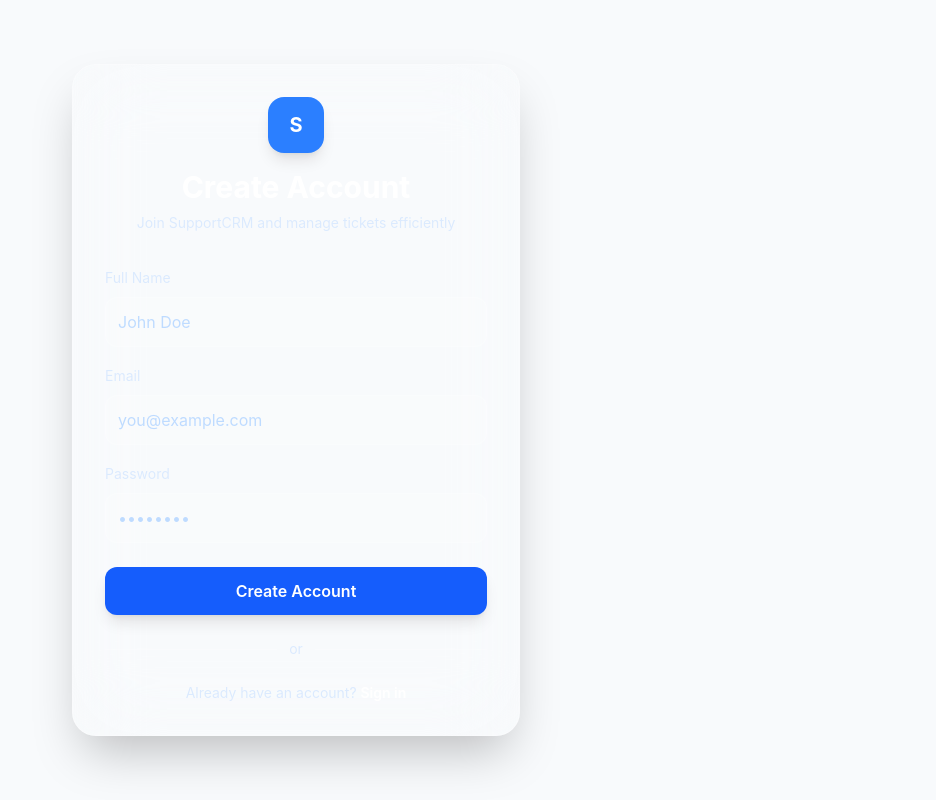
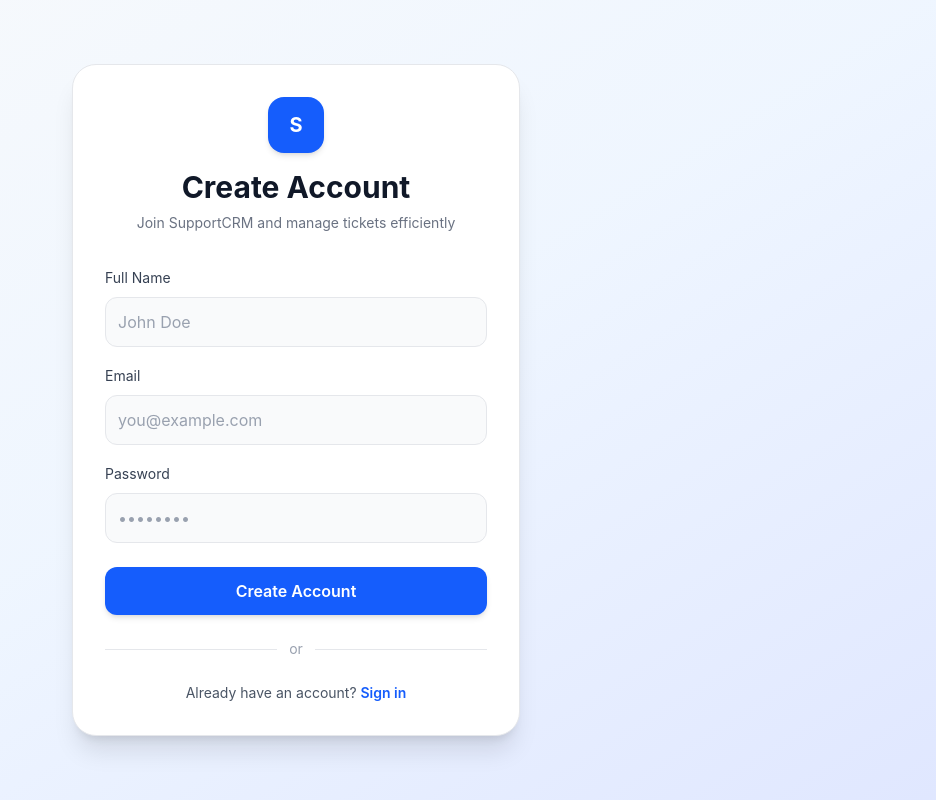
Before and after one commit to punitayare/support-CRM, a React app in the folder frontend/: page /register in a window 1280 px wide. Shown: the whole page, without its empty margins (344-1280 px from the left). Built offline with nearby package versions, Linux system fonts and the light colour scheme; the HTML template or start-up script is replaced by a standard one.

Commit message:
ui upgrade

```diff
--- a/frontend/src/pages/Register.jsx
+++ b/frontend/src/pages/Register.jsx
@@ -36,31 +36,31 @@ export default function Register() {
   };
 
   return (
-    <div className="min-h-screen flex items-center justify-center bg-gradient-to-br from-white-900 via-grey-700 to-white-500 px-4">
+  <div className="min-h-screen flex items-center justify-center bg-gradient-to-br from-slate-50 via-blue-50 to-indigo-100 px-4">
 
     {/* CARD */}
-      <div className="w-full max-w-md bg-white/10 backdrop-blur-2xl border border-white/20 shadow-2xl rounded-3xl p-8">
+    <div className="w-full max-w-md bg-white border border-gray-200 shadow-xl rounded-3xl p-8">
 
       {/* HEADER */}
       <div className="text-center mb-8">
-          <div className="w-14 h-14 mx-auto mb-4 rounded-2xl bg-blue-500 flex items-center justify-center shadow-lg">
+        <div className="w-14 h-14 mx-auto mb-4 rounded-2xl bg-blue-600 flex items-center justify-center shadow-md">
           <span className="text-white font-bold text-xl">S</span>
         </div>
 
-          <h2 className="text-3xl font-bold text-white">
+        <h2 className="text-3xl font-bold text-gray-900">
           Create Account
         </h2>
 
-          <p className="text-blue-100 mt-2 text-sm">
+        <p className="text-gray-500 mt-2 text-sm">
           Join SupportCRM and manage tickets efficiently
         </p>
       </div>
 
       {/* NAME */}
       <div className="mb-4">
-          <label className="text-blue-100 text-sm">Full Name</label>
+        <label className="text-gray-700 text-sm">Full Name</label>
         <input
-            className="w-full mt-2 p-3 rounded-xl bg-white/10 border border-white/20 text-white placeholder-blue-200 outline-none focus:ring-2 focus:ring-blue-300 transition"
+          className="w-full mt-2 p-3 rounded-xl bg-gray-50 border border-gray-200 text-gray-900 placeholder-gray-400 outline-none focus:ring-2 focus:ring-blue-500 transition"
           placeholder="John Doe"
           value={name}
           onChange={(e) => setName(e.target.value)}
@@ -69,9 +69,9 @@ export default function Register() {
 
       {/* EMAIL */}
       <div className="mb-4">
-          <label className="text-blue-100 text-sm">Email</label>
+        <label className="text-gray-700 text-sm">Email</label>
         <input
-            className="w-full mt-2 p-3 rounded-xl bg-white/10 border border-white/20 text-white placeholder-blue-200 outline-none focus:ring-2 focus:ring-blue-300 transition"
+          className="w-full mt-2 p-3 rounded-xl bg-gray-50 border border-gray-200 text-gray-900 placeholder-gray-400 outline-none focus:ring-2 focus:ring-blue-500 transition"
           placeholder="you@example.com"
           value={email}
           onChange={(e) => setEmail(e.target.value)}
@@ -80,10 +80,10 @@ export default function Register() {
 
       {/* PASSWORD */}
       <div className="mb-6">
-          <label className="text-blue-100 text-sm">Password</label>
+        <label className="text-gray-700 text-sm">Password</label>
         <input
           type="password"
-            className="w-full mt-2 p-3 rounded-xl bg-white/10 border border-white/20 text-white placeholder-blue-200 outline-none focus:ring-2 focus:ring-blue-300 transition"
+          className="w-full mt-2 p-3 rounded-xl bg-gray-50 border border-gray-200 text-gray-900 placeholder-gray-400 outline-none focus:ring-2 focus:ring-blue-500 transition"
           placeholder="••••••••"
           value={password}
           onChange={(e) => setPassword(e.target.value)}
@@ -94,28 +94,29 @@ export default function Register() {
       <button
         onClick={handleRegister}
         disabled={loading}
-          className="w-full py-3 rounded-xl bg-blue-600 hover:bg-blue-700 text-white font-semibold shadow-lg transition transform hover:scale-[1.02] active:scale-95 disabled:opacity-50"
+        className="w-full py-3 rounded-xl bg-blue-600 hover:bg-blue-700 text-white font-semibold shadow-md transition transform hover:scale-[1.02] active:scale-95 disabled:opacity-50"
       >
         {loading ? "Creating account..." : "Create Account"}
       </button>
 
       {/* DIVIDER */}
       <div className="my-6 flex items-center gap-3">
-          <div className="flex-1 h-px bg-white/20"></div>
-          <span className="text-blue-100 text-sm">or</span>
-          <div className="flex-1 h-px bg-white/20"></div>
+        <div className="flex-1 h-px bg-gray-200"></div>
+        <span className="text-gray-400 text-sm">or</span>
+        <div className="flex-1 h-px bg-gray-200"></div>
       </div>
 
       {/* LOGIN LINK */}
-        <p className="text-center text-blue-100 text-sm">
+      <p className="text-center text-gray-600 text-sm">
         Already have an account?{" "}
         <span
           onClick={() => navigate("/login")}
-            className="text-white font-semibold cursor-pointer hover:underline"
+          className="text-blue-600 font-semibold cursor-pointer hover:underline"
         >
           Sign in
         </span>
       </p>
+
     </div>
   </div>
 );
```
Lines whose indentation alone changed are shown as unchanged.
